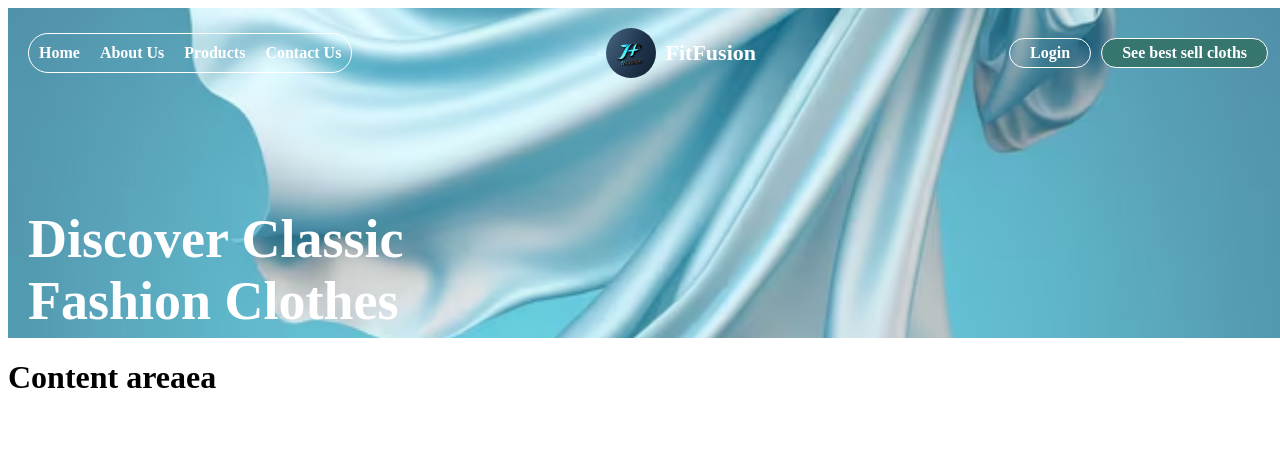
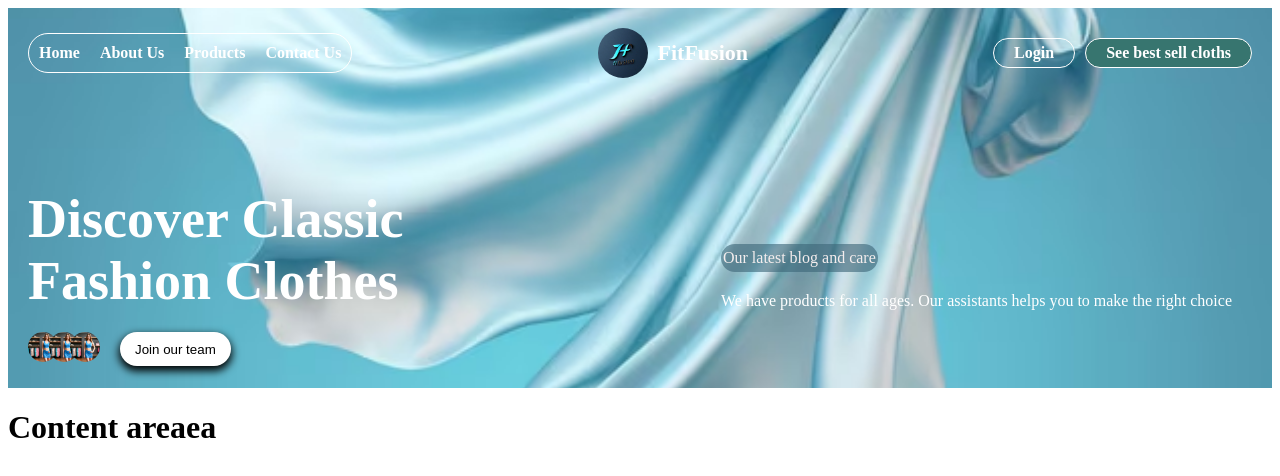
Before and after one commit to stanley-zarttech/cohost3, a plain HTML site: page fitfusion/index.html in a window 1280 px wide. Drawn offline with Linux system fonts and the light colour scheme.

Commit message:
finished header section of our FitFusion home page

```diff
--- a/fitfusion/css/index.css
+++ b/fitfusion/css/index.css
@@ -2,9 +2,8 @@
 .main{
     display: flex;
     flex-direction: column;
-    width: 100vw;
+    width: 100%;
     height: 100vh;
-
 
 }
 a{
@@ -13,16 +12,14 @@ a{
 }
 .header{
         justify-content: space-between;
-   height: 330px;
+   height: 380px;
    padding: 20px;
    position: relative;
    background-image: url('../assets/backgr1.avif');
 background-size: cover;
-    /* To cover the whole div */
     background-position: center;
-    /* To center the image */
     background-repeat: no-repeat;
-    /* background-image: linear-gradient(rgb(55, 117, 111), white) */
+
 }
 .menu{
     display: flex;
@@ -77,12 +74,67 @@ font-weight: bold;
 }
 
 .info{
-    top:200px;
-    position: absolute;
-    color: white;
-    font-size: 54px;
-    font-weight: bold;
-    text-transform: capitalize;
-    width: 400px;
+    margin-top:110px;
+    /* position: absolute; */
+       display: flex;
+       justify-content: space-between;
+       align-items: center;
    /* color:rgb(55, 117, 111); */
 }
+.info-left{
+    display: flex;
+    flex-direction: column;
+    gap: 20px;
+}
+.avatar-btn{
+    display: flex;
+    gap: 20px;
+}
+.info-desc{
+    color: white;
+        font-size: 54px;
+        font-weight: bold;
+        text-transform: capitalize;
+        width: 400px;
+}
+.join-btn{
+    background-color: white;
+    border-radius: 50px;
+    padding: 5px  15px;
+    border: none;
+    box-shadow: 0 4px 8px 1px;
+}
+#avatars{
+    display: block;
+}
+#avatars img{
+    width: 30px;
+    height: 30px;
+    border-radius: 30px;
+
+}
+
+#avatars img:not(:first-child) {
+    margin-left:-13px;
+
+}
+ .info-right{
+    display: flex;
+    flex-direction: column;
+    gap: 20px;
+
+ }
+ .spacer{
+    flex: 0 1 1;
+ }
+ .info-right span:first-child{
+    background-color: rgba(60, 103, 120, 0.616);
+    width: fit-content;
+    padding: 5px 2px;
+    border-radius: 30px;
+    color: rgb(244, 237, 237);
+ }
+ .info-right span:not(:first-child){
+    color: white;
+    padding-right:  20px;
+ }
--- a/fitfusion/index.html
+++ b/fitfusion/index.html
@@ -27,7 +27,24 @@
                     <a class="menu-item best-seller">See best sell cloths</a>
                 </div>
             </div>
-            <div class="info">Discover classic fashion clothes</div>
+            <div class="info">
+                <div class="info-left">
+                    <span class="info-desc">Discover classic fashion clothes</span>
+                    <div class="avatar-btn">
+                        <div id="avatars">
+                            <img src="assets/female shirt.jpeg" alt="first">
+                            <img src="assets/female shirt.jpeg" alt="first">
+                            <img class="negative" src="assets/female shirt.jpeg" alt="first">
+                        </div>
+                        <button id="join-btn" class="join-btn">Join our team</button>
+                    </div>
+                </div>
+                <div class="spacer"></div>
+                <div class="info-right">
+                    <span>Our latest blog and care</span>
+                    <span>We have products for all ages. Our assistants helps you to make the right choice</span>
+                </div>
+            </div>
         </div>
         <div class="content">
             <h1>Content areaea</h1>
```
Also changed, not shown: fitfusion/assets/female shirt.jpeg (added).
